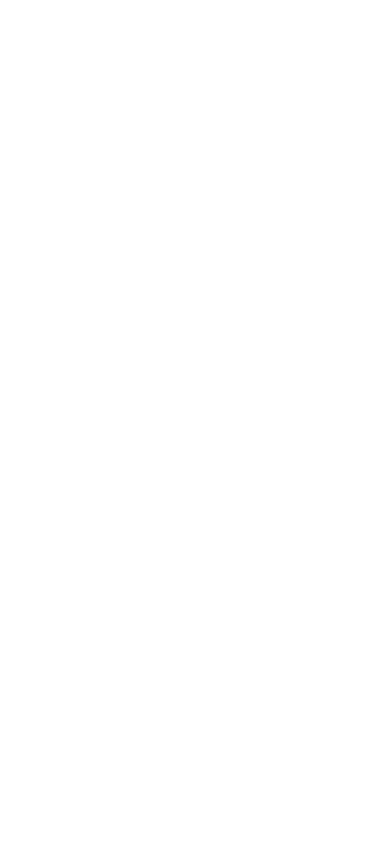
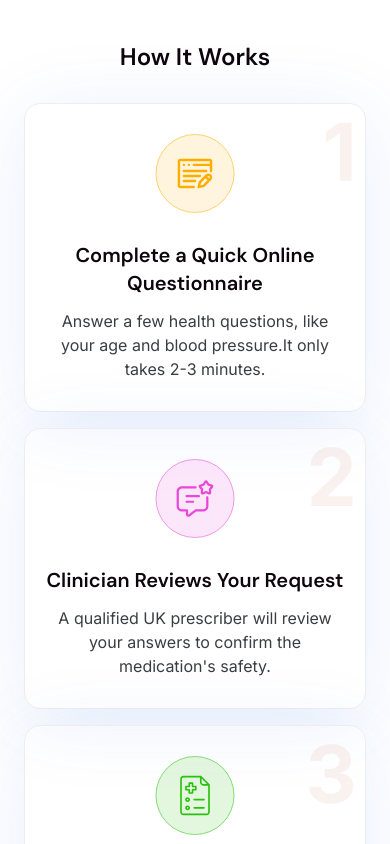
Before and after one commit to Tausif104/norahealth, a Next.js app: page / in a window 390 px wide. Shown: the part 2160-3004 px from the top of the page. Before the commit the page ends 2201 px from the top, so only its background shows below. Built offline with nearby package versions, Linux system fonts and the light colour scheme.

Commit message:
about how it works responsive done

```diff
--- a/app/_components/about.jsx
+++ b/app/_components/about.jsx
@@ -26,7 +26,7 @@
               enhance women’s health by offering free contraceptive pill
               delivery to your door.
             </p>
-            <div className='grid grid-cols-2 gap-5'>
+            <div className='grid grid-cols-2 md:gap-5 gap-4'>
               <CounterUpBox
                 num='480'
                 label='Happy Customers'
--- a/app/_components/how-it-works.jsx
+++ b/app/_components/how-it-works.jsx
@@ -1,46 +1,16 @@
 import IconCard from '@/components/global/icon-card'
+import { howItWorks } from '@/data/how-it-works'
 
 const HowItWorks = () => {
-  const cards = [
-    {
-      id: 1,
-      img: '/images/how-it-works/icon-1.svg',
-      title: 'Complete a Quick Online Questionnaire',
-      description:
-        'Answer a few health questions, like your age and blood pressure.It only takes 2-3 minutes.',
-    },
-    {
-      id: 2,
-      img: '/images/how-it-works/icon-2.svg',
-      title: 'Clinician Reviews Your Request',
-      description:
-        "A qualified UK prescriber will review your answers to confirm the medication's safety.",
-    },
-    {
-      id: 3,
-      img: '/images/how-it-works/icon-3.svg',
-      title: 'Prescription Approved & Dispatched',
-      description:
-        'Once approved, your medication is packed securely and shipped discreetly.',
-    },
-    {
-      id: 4,
-      img: '/images/how-it-works/icon-4.svg',
-      title: 'Ongoing Support & Easy Reorders',
-      description:
-        "We'll remind you when it's time to renew, and you can reorder in just one click.",
-    },
-  ]
-
   return (
     <section className='section-bottom-padding'>
-      <div className='container custom-container mx-auto'>
-        <h2 className='text-heading text-5xl font-semibold text-center mb-[50px]'>
+      <div className='container custom-container mx-auto sm:px-0 px-[24px]'>
+        <h2 className='text-heading xl:text-5xl lg:text-4xl text-2xl font-semibold text-center sm:mb-[50px] mb-[30px]'>
           How It Works
         </h2>
 
-        <div className='grid grid-cols-4 gap-5'>
-          {cards.map((item, index) => (
+        <div className='grid lg:grid-cols-4 md:grid-cols-2 grid-cols-1 sm:gap-5 gap-4'>
+          {howItWorks.map((item, index) => (
             <IconCard
               index={index + 1}
               key={item.id}
--- a/app/globals.css
+++ b/app/globals.css
@@ -159,6 +159,14 @@
     @apply py-[130px];
   }
 
+  .section-bottom-padding {
+    @apply pb-[130px];
+  }
+
+  .section-top-padding {
+    @apply pt-[130px];
+  }
+
   @media (max-width: 767px) {
     .section-padding {
       @apply py-[60px];
--- a/app/page.js
+++ b/app/page.js
@@ -13,8 +13,8 @@
     <>
       <Hero />
       <AboutSection />
-      {/* <HowItWorks />
-      <VideoSection />
+      <HowItWorks />
+      {/* <VideoSection />
       <WhyChooseNora />
       <ChoicesSection />
       <Benifits />
--- a/components/global/icon-card.jsx
+++ b/components/global/icon-card.jsx
@@ -17,7 +17,7 @@
         />
       </div>
       <div>
-        <h4 className='text-heading text-[24px] font-semibold leading-[1.4] mb-5 mt-7'>
+        <h4 className='text-heading sm:text-[24px] text-[20px] font-semibold leading-[1.4] sm:mb-5 mb-3 mt-7'>
           {title}
         </h4>
         <p className='text-pg text-[16px] leading-6'>{description}</p>
--- /dev/null
+++ b/data/how-it-works.js
@@ -0,0 +1,30 @@
+export const howItWorks = [
+  {
+    id: 1,
+    img: '/images/how-it-works/icon-1.svg',
+    title: 'Complete a Quick Online Questionnaire',
+    description:
+      'Answer a few health questions, like your age and blood pressure.It only takes 2-3 minutes.',
+  },
+  {
+    id: 2,
+    img: '/images/how-it-works/icon-2.svg',
+    title: 'Clinician Reviews Your Request',
+    description:
+      "A qualified UK prescriber will review your answers to confirm the medication's safety.",
+  },
+  {
+    id: 3,
+    img: '/images/how-it-works/icon-3.svg',
+    title: 'Prescription Approved & Dispatched',
+    description:
+      'Once approved, your medication is packed securely and shipped discreetly.',
+  },
+  {
+    id: 4,
+    img: '/images/how-it-works/icon-4.svg',
+    title: 'Ongoing Support & Easy Reorders',
+    description:
+      "We'll remind you when it's time to renew, and you can reorder in just one click.",
+  },
+]
```
